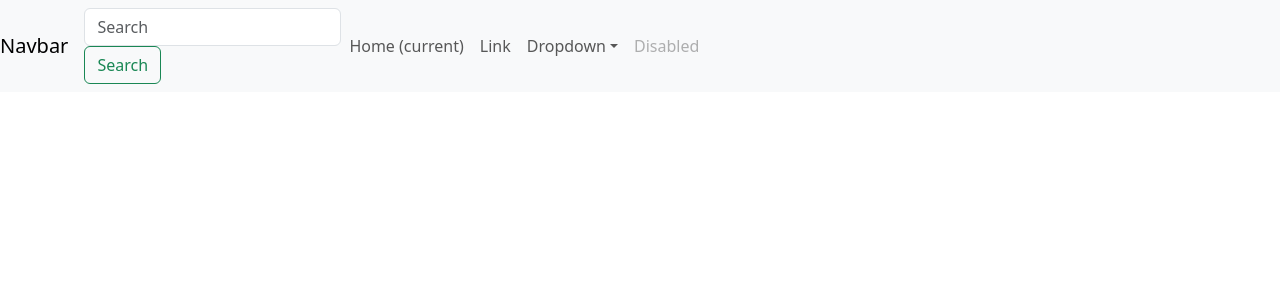
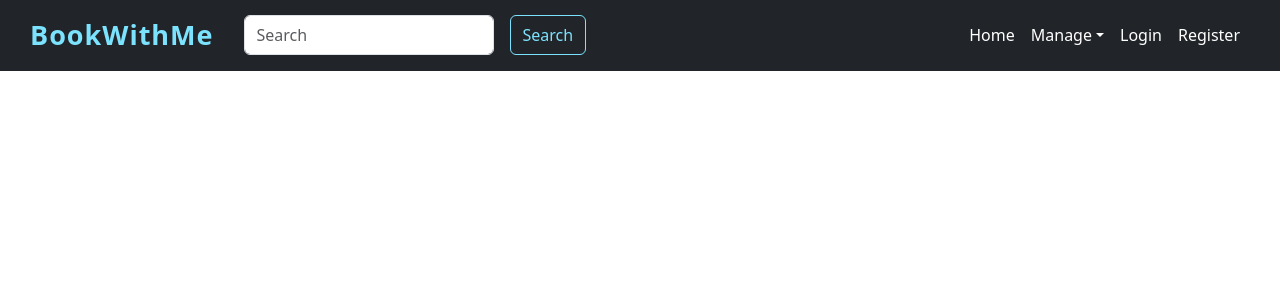
Before and after one commit to bramblestars/React-Practice, a React (Create React App) app: page / in a window 1280 px wide. Shown: the top 300 px of the page. Built offline with nearby package versions, Linux system fonts and the light colour scheme.

Commit message:
style header bar

```diff
--- a/src/App.js
+++ b/src/App.js
@@ -1,5 +1,4 @@
-import logo from './logo.svg';
-import CounterApp from './components/CounterApp/CounterApp'
+// import logo from './logo.svg';
 import Header from './components/shared/Header'
 
 function App() {
--- a/src/components/shared/Header.js
+++ b/src/components/shared/Header.js
@@ -1,28 +1,27 @@
+/* eslint-disable jsx-a11y/anchor-is-valid */
+
 import React from 'react';
 
 const Header = () => {
     return (
-        <nav className="navbar navbar-expand-lg navbar-light bg-light">
-            <a className="navbar-brand" href="#">Navbar</a>
+        <nav className="header navbar navbar-expand-lg navbar-dark bg-dark">
+            <a className="navbar-brand" href="#">BookWithMe</a>
             <button className="navbar-toggler" type="button" data-toggle="collapse" data-target="#navbarSupportedContent" aria-controls="navbarSupportedContent" aria-expanded="false" aria-label="Toggle navigation">
                 <span className="navbar-toggler-icon"></span>
             </button>
 
             <div className="collapse navbar-collapse" id="navbarSupportedContent">
-                <form className="form-inline my-2 my-lg-0">
-                <input className="form-control mr-sm-2" type="search" placeholder="Search" aria-label="Search" />
-                <button className="btn btn-outline-success my-2 my-sm-0" type="submit">Search</button>
+                <form className="search-bar form-inline my-2 my-lg-0">
+                    <input className="form-control bwm-search" type="search" placeholder="Search" aria-label="Search" />
+                    <button className="btn btn-outline-success my-2 my-sm-0 search-btn" type="submit">Search</button>
                 </form>
                 <ul className="navbar-nav ml-auto">
                     <li className="nav-item active">
-                    <a className="nav-link" href="#">Home <span className="sr-only">(current)</span></a>
-                </li>
-                <li className="nav-item">
-                    <a className="nav-link" href="#">Link</a>
+                        <a className="nav-link" href="#">Home</a>
                     </li>
                     <li className="nav-item dropdown">
                         <a className="nav-link dropdown-toggle" href="#" id="navbarDropdown" role="button" data-toggle="dropdown" aria-haspopup="true" aria-expanded="false">
-                    Dropdown
+                        Manage
                         </a>
                         <div className="dropdown-menu" aria-labelledby="navbarDropdown">
                         <a className="dropdown-item" href="#">Action</a>
@@ -32,8 +31,12 @@ const Header = () => {
                         </div>
                     </li>
                     <li className="nav-item">
-                    <a className="nav-link disabled" href="#" tabindex="-1" aria-disabled="true">Disabled</a>
+                        <a className="nav-link" href="#">Login</a>
                     </li>
+                    <li className="nav-item">
+                        <a className="nav-link" href="#">Register</a>
+                    </li>
+
                 </ul>
             </div>
         </nav>
--- a/src/index.css
+++ b/src/index.css
@@ -1,3 +1,49 @@
 .title {
-    font-size: 50px;
+  font-size: 5rem;
 }
+
+nav.navbar {
+  padding: 10px 30px;
+}
+
+.navbar .navbar-brand {
+  margin-right: 30px;
+  font-size: 27px;
+  letter-spacing: 1px;
+  color: #7ce3ff;
+  font-weight: bold;
+}
+.navbar .nav-item .navbar .nav-item {
+  font-size: 18px;
+}
+.navbar .bwm-search {
+  height: 40px;
+  width: 250px;
+}
+.navbar .navbar-dark .navbar-nav .nav-link:hover {
+  color: #7ce3ff;
+}
+
+.search-btn {
+  border-color: #7ce3ff;
+  color: #7ce3ff;
+}
+
+.search-btn:hover {
+  background-color: #7ce3ff;
+  color: black;
+}
+
+.nav-link {
+  color: white;
+}
+
+.search-bar {
+  display: flex;
+  gap: 1rem;
+}
+
+.navbar-nav {
+  position: fixed;
+  right: 2rem;
+}/*# sourceMappingURL=index.css.map */
--- a/src/index.js
+++ b/src/index.js
@@ -1,12 +1,13 @@
-import ReactDOM from 'react-dom';
+
 import { createRoot } from 'react-dom/client';
 import React from 'react';
-import '../../node_modules/bootstrap/dist/css/bootstrap.css';
-import './index.css';
 import App from './App'
 
-const h2El = React.createElement('h2', null, 'What a nice day');
-const element = React.createElement('h1', {className: 'title'}, 'Hello World', h2El);
+import '../../node_modules/bootstrap/dist/js/bootstrap.min.js';
+
+import '../../node_modules/bootstrap/dist/css/bootstrap.min.css';
+import './index.css';
+
 const rootEl = document.getElementById('root');
 const root = createRoot(rootEl);
 
--- /dev/null
+++ b/src/index.scss
@@ -0,0 +1,63 @@
+
+$mainColor: #7ce3ff;
+
+.title {
+    font-size: 5rem;
+}
+
+nav.navbar {
+    padding: 10px 30px;
+}
+
+.navbar {
+    .navbar-brand {
+        margin-right: 30px;
+        font-size: 27px;
+        letter-spacing: 1px;
+        color: $mainColor;
+        font-weight: bold;
+    }
+
+    .nav-item {
+        .navbar .nav-item {
+            font-size: 18px;
+        }
+    }
+
+    .bwm-search {
+        height: 40px;
+        width: 250px;
+    }
+
+    .navbar-dark .navbar-nav .nav-link:hover {
+        color: $mainColor;
+    }
+}
+
+
+
+
+.search-btn {
+    border-color: $mainColor;
+    color: $mainColor;
+}
+
+.search-btn:hover {
+    background-color: $mainColor;
+    color: black
+}
+
+.nav-link {
+    color: white;
+}
+
+
+.search-bar {
+    display: flex;
+    gap: 1rem;
+}
+
+.navbar-nav {
+    position: fixed;
+    right: 2rem;
+}
```
Also changed, not shown: 1 other file (tests, documents, lock files or other folders). Lines whose indentation alone changed are shown as unchanged.
